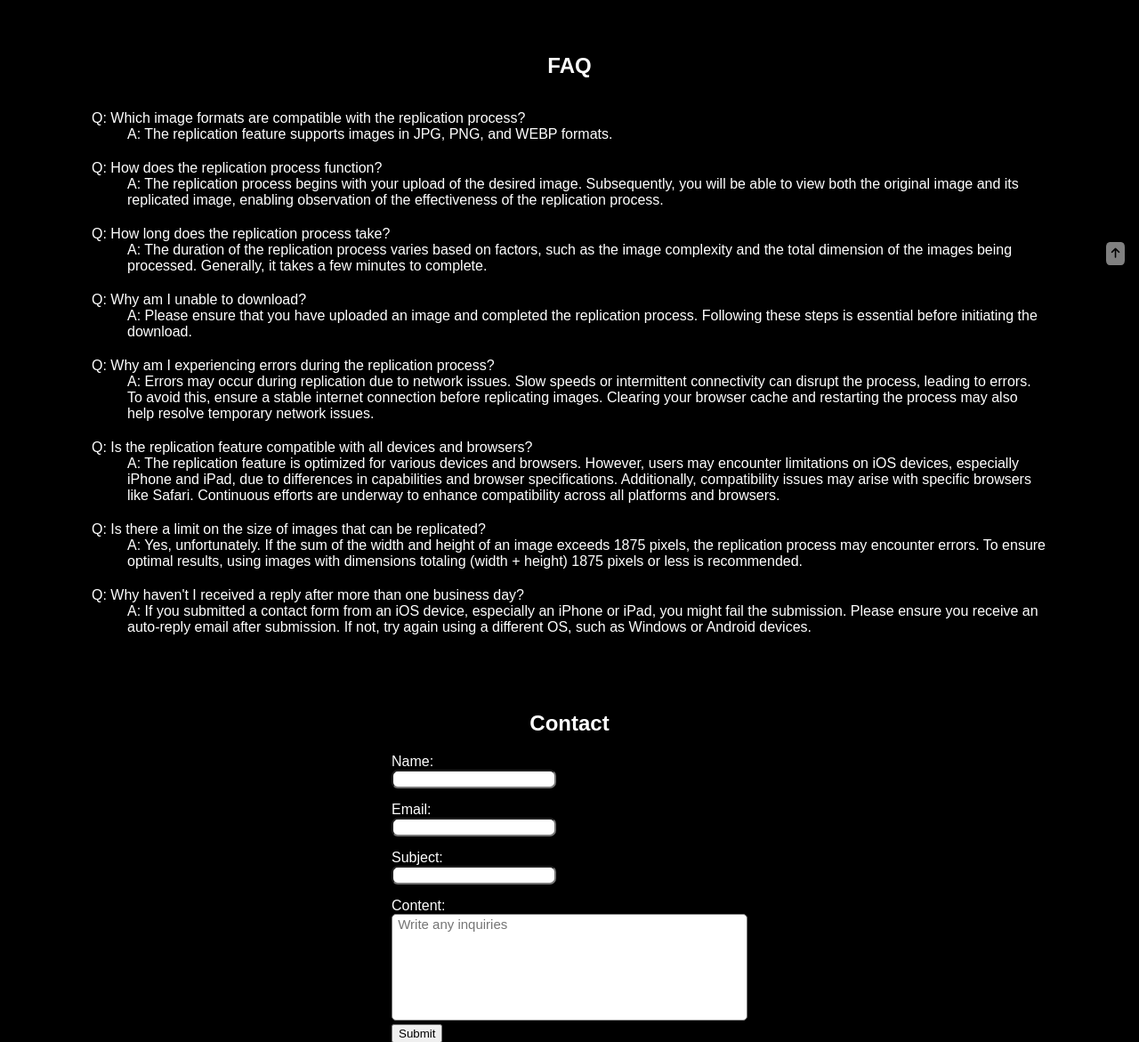
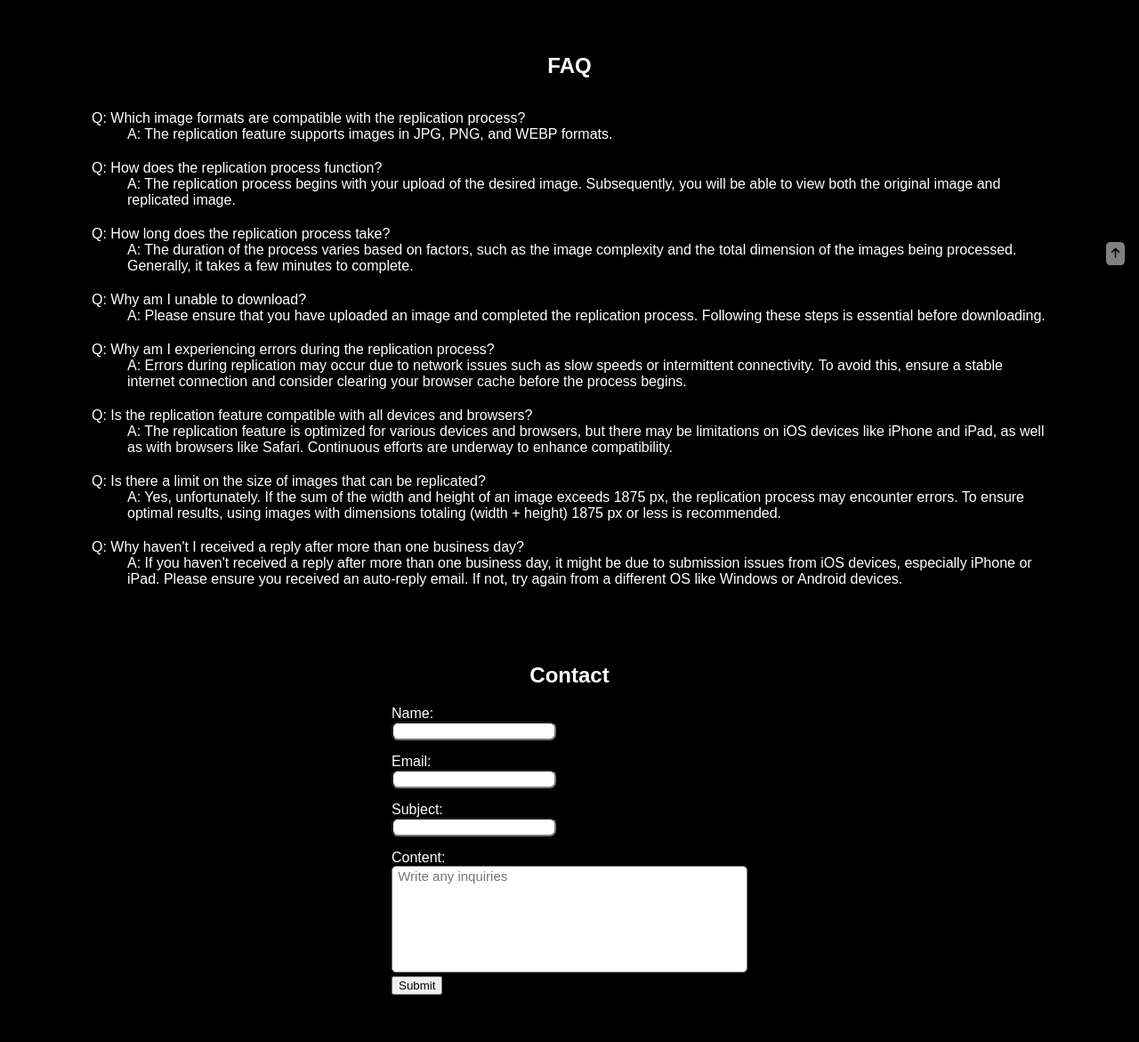
Before and after one commit to Ryo-samurai6340/AIVisualDoppelganger, a Flask app: page / in a window 1280 px wide. Shown: the part 742-1913 px from the top of the page at 89% size. Run offline with Flask 3, Linux system fonts and the light colour scheme; some libraries are stand-ins or nearby versions.

Commit message:
Update index.html

```diff
--- a/templates/index.html
+++ b/templates/index.html
@@ -208,49 +208,45 @@
                             <dt>Q: How does the replication process function?</dt>
                             <dd>
                                 A: The replication process begins with your upload of the desired image.
-                                Subsequently, you will be able to view both the original image and its replicated
-                                image, enabling observation of the effectiveness of the replication process.
+                                Subsequently, you will be able to view both the original image and replicated
+                                image.
                             </dd>
                             <dt>Q: How long does the replication process take?</dt>
                             <dd>
-                                A: The duration of the replication process varies based on factors, such as
-                                the image complexity and the total dimension of the images being processed.
-                                Generally, it takes a few minutes to complete.
+                                A: The duration of the process varies based on factors, such as the image
+                                complexity and the total dimension of the images being processed. Generally,
+                                it takes a few minutes to complete.
                             </dd>
                             </dd>
                             <dt>Q: Why am I unable to download?</dt>
                             <dd>
                                 A: Please ensure that you have uploaded an image and completed the replication
-                                process. Following these steps is essential before initiating the download.
+                                process. Following these steps is essential before downloading.
                             </dd>
                             <dt>Q: Why am I experiencing errors during the replication process?</dt>
                             <dd>
-                                A: Errors may occur during replication due to network issues. Slow speeds or
-                                intermittent connectivity can disrupt the process, leading to errors. To avoid
-                                this, ensure a stable internet connection before replicating images. Clearing
-                                your browser cache and restarting the process may also help resolve temporary
-                                network issues.
+                                A: Errors during replication may occur due to network issues such as slow speeds or
+                                intermittent connectivity. To avoid this, ensure a stable internet connection and
+                                consider clearing your browser cache before the process begins.
                             </dd>
                             <dt>Q: Is the replication feature compatible with all devices and browsers?<dt>
                             <dd>
-                                A: The replication feature is optimized for various devices and browsers. However, users
-                                may encounter limitations on iOS devices, especially iPhone and iPad, due to differences
-                                in capabilities and browser specifications. Additionally, compatibility issues may arise
-                                with specific browsers like Safari. Continuous efforts are underway to enhance
-                                compatibility across all platforms and browsers.
+                                A: The replication feature is optimized for various devices and browsers, but there
+                                may be limitations on iOS devices like iPhone and iPad, as well as with browsers like
+                                Safari. Continuous efforts are underway to enhance compatibility.
                             </dd>
                             <dt>Q: Is there a limit on the size of images that can be replicated?<dt>
                             <dd>
-                                A: Yes, unfortunately. If the sum of the width and height of an image exceeds 1875
-                                pixels, the replication process may encounter errors. To ensure optimal results,
-                                using images with dimensions totaling (width + height) 1875 pixels or less is recommended.
+                                A: Yes, unfortunately. If the sum of the width and height of an image exceeds 1875 px,
+                                the replication process may encounter errors. To ensure optimal results, using images
+                                with dimensions totaling (width + height) 1875 px or less is recommended.
                             </dd>
                             </dt>
                             <dt>Q: Why haven't I received a reply after more than one business day?</dt>
                             <dd>
-                                A: If you submitted a contact form from an iOS device, especially an iPhone or iPad, you
-                                might fail the submission. Please ensure you receive an auto-reply email after submission.
-                                If not, try again using a different OS, such as Windows or Android devices.
+                                A: If you haven't received a reply after more than one business day, it might be due to
+                                submission issues from iOS devices, especially iPhone or iPad. Please ensure you received
+                                an auto-reply email. If not, try again from a different OS like Windows or Android devices.
                             </dd>
                         </dl>
                     </div>
```
